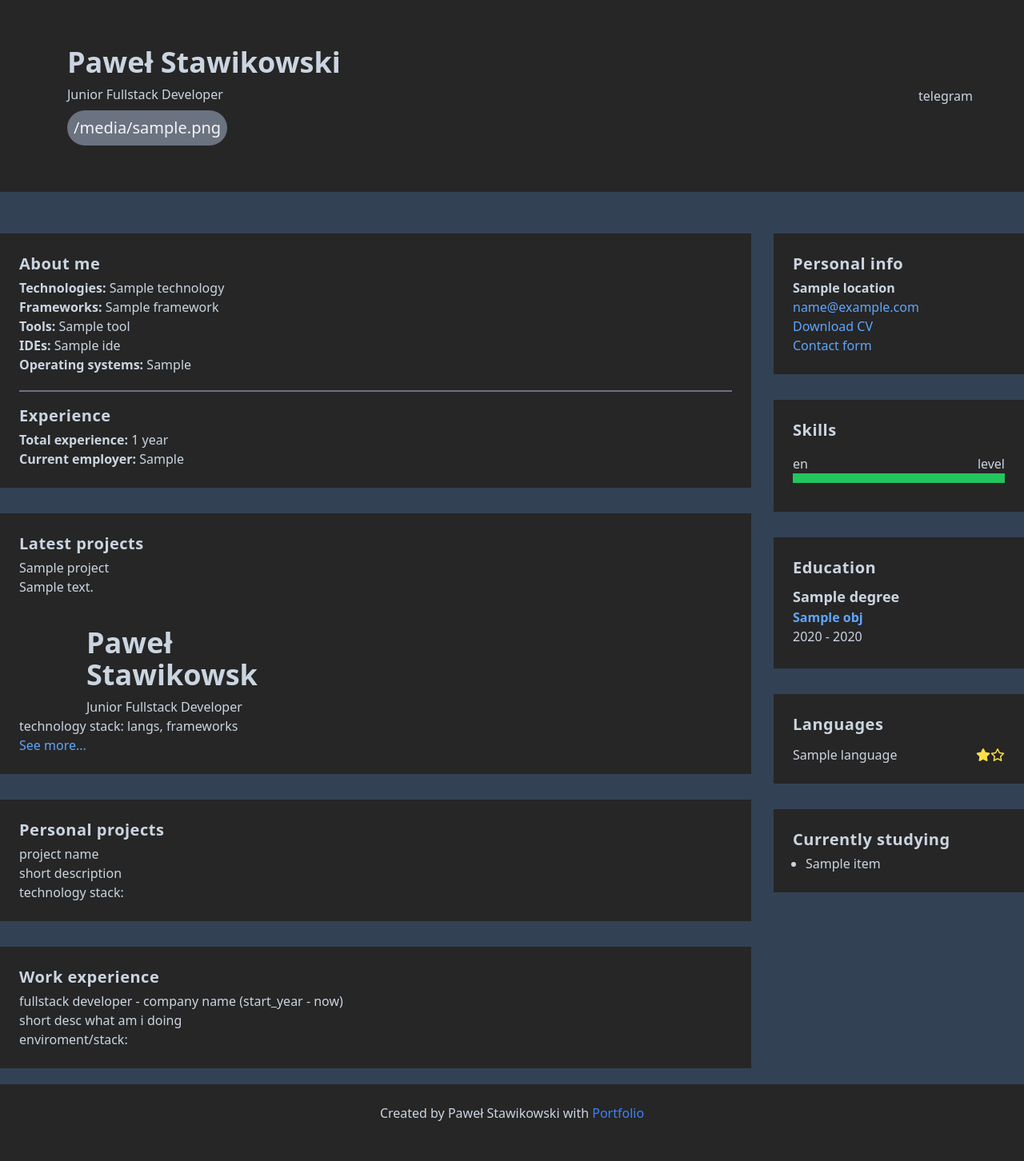
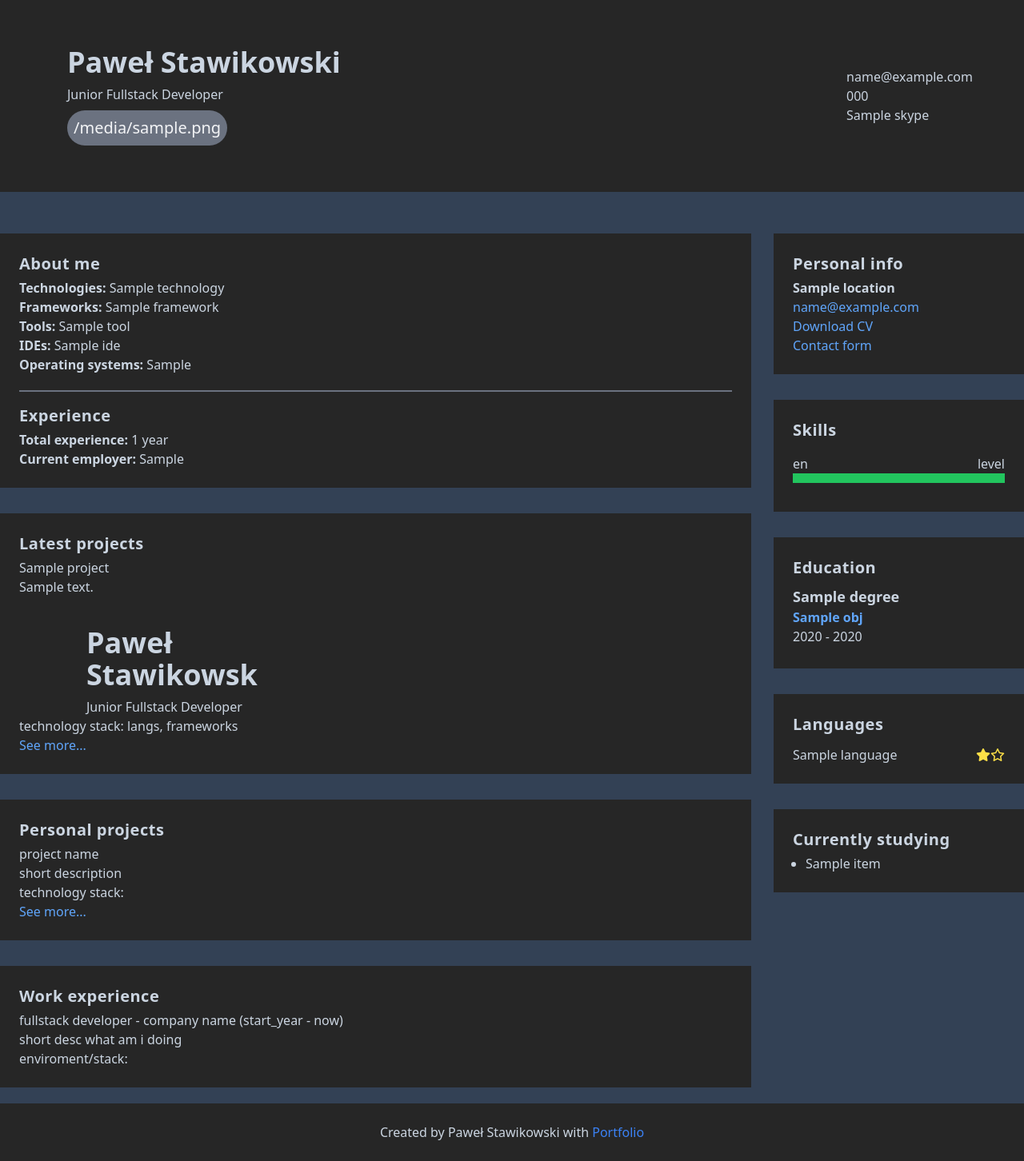
Before and after one commit to Pawikoski/portfolio, a Django app: template templates/index.html in a window 1280 px wide. Shown: the whole page at 80% size. Before the commit the page ends 1402 px from the top, so only its background shows below. Run offline with Django 4.2, Linux system fonts and the light colour scheme; the template is opened without the code that fills it: most values are stand-ins (such as "Sample title", 1, 10 or a date in 2020); some libraries are stand-ins or nearby versions.

Commit message:
Header moved to base template, created context processor

```diff
--- a/portfolio/settings.py
+++ b/portfolio/settings.py
@@ -65,6 +65,7 @@ TEMPLATES = [
                 'django.template.context_processors.request',
                 'django.contrib.auth.context_processors.auth',
                 'django.contrib.messages.context_processors.messages',
+                'portfolio_app.context_processors.base_processor',
             ],
         },
     },
--- a/portfolio_app/views.py
+++ b/portfolio_app/views.py
@@ -1,6 +1,5 @@
 from django.shortcuts import render, HttpResponse
-from .models import About, CurrentlyStudying, LatestProject, Personal, Skill, Social, Language, Education
-import random
+from .models import About, CurrentlyStudying, LatestProject, Personal, Skill, Language, Education
 
 
 # Create your views here.
@@ -22,7 +21,6 @@ def index(request):
 
     context = {
         "about": about,
-        "socials": Social.objects.all(),
         "latest_projects": LatestProject.objects.all()[:3],
         "languages": languages,
         "currently_studying": CurrentlyStudying.objects.all(),
--- a/templates/base.html
+++ b/templates/base.html
@@ -8,6 +8,23 @@
   </head>
   <body class="bg-slate-700 min-h-screen m-0 text-slate-300 flex flex-col justify-between">
     <div class="main">
+      <!-- Header -->
+      <nav class="navbar px-16 py-2 bg-neutral-800 h-60 flex flex-row items-center justify-between">
+        <div class="personal flex flex-col ml-5 space-y-2">
+          <h1 class="text-4xl font-bold">Paweł Stawikowski</h1>
+          <span>Junior Fullstack Developer</span>
+          <div class="flex flex-row links space-x-3">
+            {% for social in socials %}
+            <a title="{{ social.name }}" target="_blank" href="{{ social.url }}" class="item rounded-full bg-gray-500 p-2 text-xl hover:bg-gray-400 text-gray-100 hover:text-gray-50">{{ social.icon|safe }}</a>
+            {% endfor %}
+          </div>
+        </div>
+        <div class="contact">
+          <div>{{ contact.mail }}</div>
+          <div>{{ contact.telegram }}</div>
+          <div>{{ contact.skype }}</div>
+        </div>
+      </nav>
       {% block content %}{% endblock %}
 
     </div>
--- a/templates/index.html
+++ b/templates/index.html
@@ -1,22 +1,6 @@
 {% extends 'base.html' %}
 
 {% block content %}
-<!-- Navbar -->
-<nav class="navbar px-16 py-2 bg-neutral-800 h-60 flex flex-row items-center justify-between">
-  <div class="personal flex flex-col ml-5 space-y-2">
-    <h1 class="text-4xl font-bold">Paweł Stawikowski</h1>
-    <span>Junior Fullstack Developer</span>
-    <div class="flex flex-row links space-x-3">
-      {% for social in socials %}
-      <a title="{{ social.name }}" target="_blank" href="{{ social.url }}" class="item rounded-full bg-gray-500 p-2 text-xl hover:bg-gray-400 text-gray-100 hover:text-gray-50">{{ social.icon|safe }}</a>
-      {% endfor %}
-    </div>
-  </div>
-  <div class="contact">
-    telegram
-  </div>
-</nav>
-
 <div class="container md flex lg:flex-row mx-auto justify-between lg:space-x-7 lg:my-5 sm:flex-col sm:space-x-0 sm:my-1">
   <!-- Main -->
   <div class="main-section flex flex-col lg:w-3/4 overflow-hidden sm:w-full">
@@ -60,6 +44,8 @@
         <p>short description</p>
         <p>technology stack: </p>
       </div>
+
+      <a href="" class="text-blue-400">See more...</a>
     </div>
     <div class="experience box">
       <p class="text-xl pb-1 font-bold tracking-wide font-sans">Work experience</p>
```
Also changed, not shown: portfolio_app/context_processors.py (added, +7 -0 lines), portfolio_app/models.py (+7 -2 lines).
